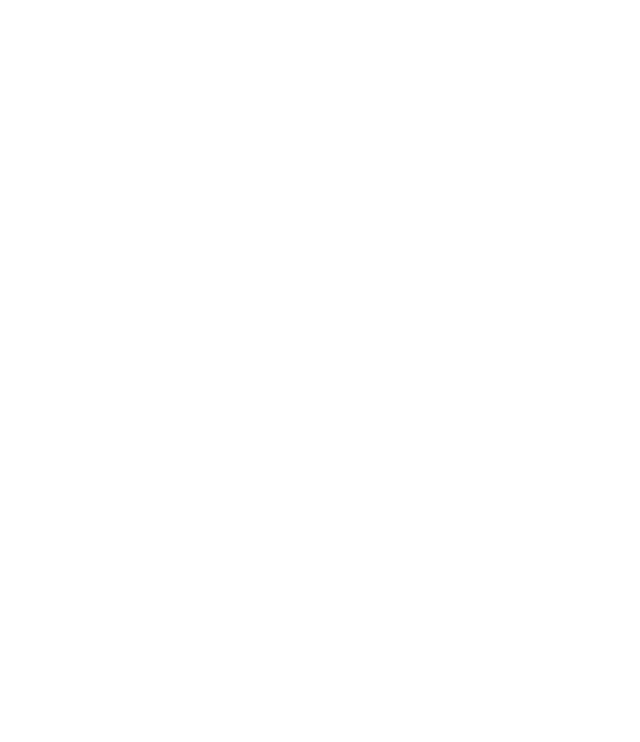
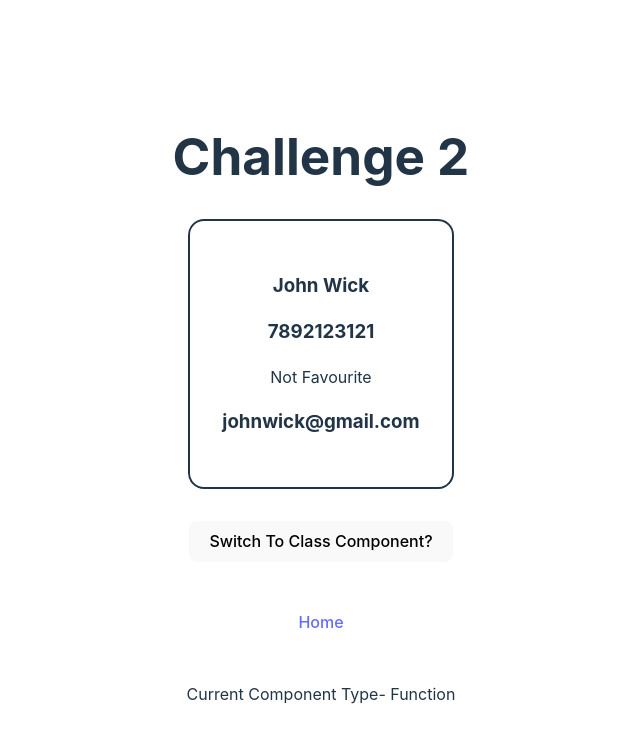
Before and after one commit to GMohammadAli/ReactClassComponents, a React (Vite) app: page /videos/10 in a window 1280 px wide. Before the commit this address had no page. Shown: the top 742 px of the page, without its empty margins (319-959 px from the left). Built offline with nearby package versions, Linux system fonts and the light colour scheme.

Commit message:
Challenge 2 - Video 10

```diff
--- a/src/App.jsx
+++ b/src/App.jsx
@@ -22,6 +22,9 @@
         <li>
           <Link to='/videos/7n8n9'>Video 7, 8 & 9</Link>
         </li>
+        <li>
+          <Link to='/videos/10'>Video 10</Link>
+        </li>
       </ol>
     </>
   );
--- a/src/main.jsx
+++ b/src/main.jsx
@@ -7,6 +7,7 @@
 import Video4 from './modules/Video4.jsx'
 import Video5n6 from './modules/Video5n6.jsx'
 import Video7n8n9 from './modules/Video7n8n9.jsx'
+import Video10 from './modules/Video10.jsx'
 
 ReactDOM.createRoot(document.getElementById('root')).render(
   <BrowserRouter>
@@ -16,6 +17,7 @@
       <Route path='/videos/4' element={<Video4 />} />
       <Route path='/videos/5n6' element={<Video5n6 />}/>
       <Route path='/videos/7n8n9' element={<Video7n8n9 />}/>
+      <Route path='/videos/10' element={<Video10 />}/>
     </Routes>
   </BrowserRouter>
 )
--- /dev/null
+++ b/src/modules/Video10.jsx
@@ -0,0 +1,97 @@
+import React, { Component, useState } from 'react'
+import { FunctionToClassCompRenderer } from '../layout/FunctionToClassCompRenderer'
+
+export default class Video10 extends Component {
+  render() {
+    return (
+        <FunctionToClassCompRenderer
+            videoTitle={"Challenge 2"}
+            FunctionBasedComponent={<Video10Function />}
+            ClassBasedComponent={<Video10Class />}
+        />
+    )
+  }
+}
+
+function Video10Function() {
+    const [contact, setContact] = useState({
+        name: "John Wick",
+        phone: "7892123121",
+        email: "johnwick@gmail.com",
+        isFavorite: false
+    })
+
+    let starIcon = contact.isFavorite ? {
+        color: "yellow"
+    } : {}
+
+    const onClickFavorite = () => {
+      setContact((prevState) => ({
+        ...prevState,
+        isFavorite: !prevState.isFavorite,
+      }));
+    };
+
+  return (
+    <div
+      style={{
+        borderRadius: "1rem",
+        border: "2px solid",
+        margin: "2rem",
+        padding: "2rem",
+      }}
+    >
+      <h3>{contact.name}</h3>
+      <h3>{contact.phone}</h3>
+      <div style={starIcon} onClick={onClickFavorite}>
+        {contact.isFavorite ? "Favourited" : "Not Favourite"}
+      </div>
+      <h3>{contact.email}</h3>
+    </div>
+  );
+}
+
+export class Video10Class extends Component {
+    constructor() {
+        super()
+        this.state = {
+          name: "John Wick",
+          phone: "7892123121",
+          email: "johnwick@gmail.com",
+          isFavorite: false,
+        };
+        this.onClickFavorite = this.onClickFavorite.bind(this)
+    }
+
+    onClickFavorite() {
+        this.setState(prevState => ({
+            isFavorite: !prevState.isFavorite
+        }))
+    }
+
+  render() {
+    let starIcon = this.state.isFavorite
+      ? {
+          color: "yellow",
+        }
+      : {};
+
+    return (
+      <div
+        style={{
+          borderRadius: "1rem",
+          border: "2px solid",
+          margin: "2rem",
+          padding: "2rem",
+        }}
+      >
+        <h3>{this.state.name}</h3>
+        <h3>{this.state.phone}</h3>
+        <div style={starIcon} onClick={this.onClickFavorite}>
+          {this.state.isFavorite ? "Favourited" : "Not Favourite"}
+        </div>
+        <h3>{this.state.email}</h3>
+      </div>
+    );
+  }
+}
```
